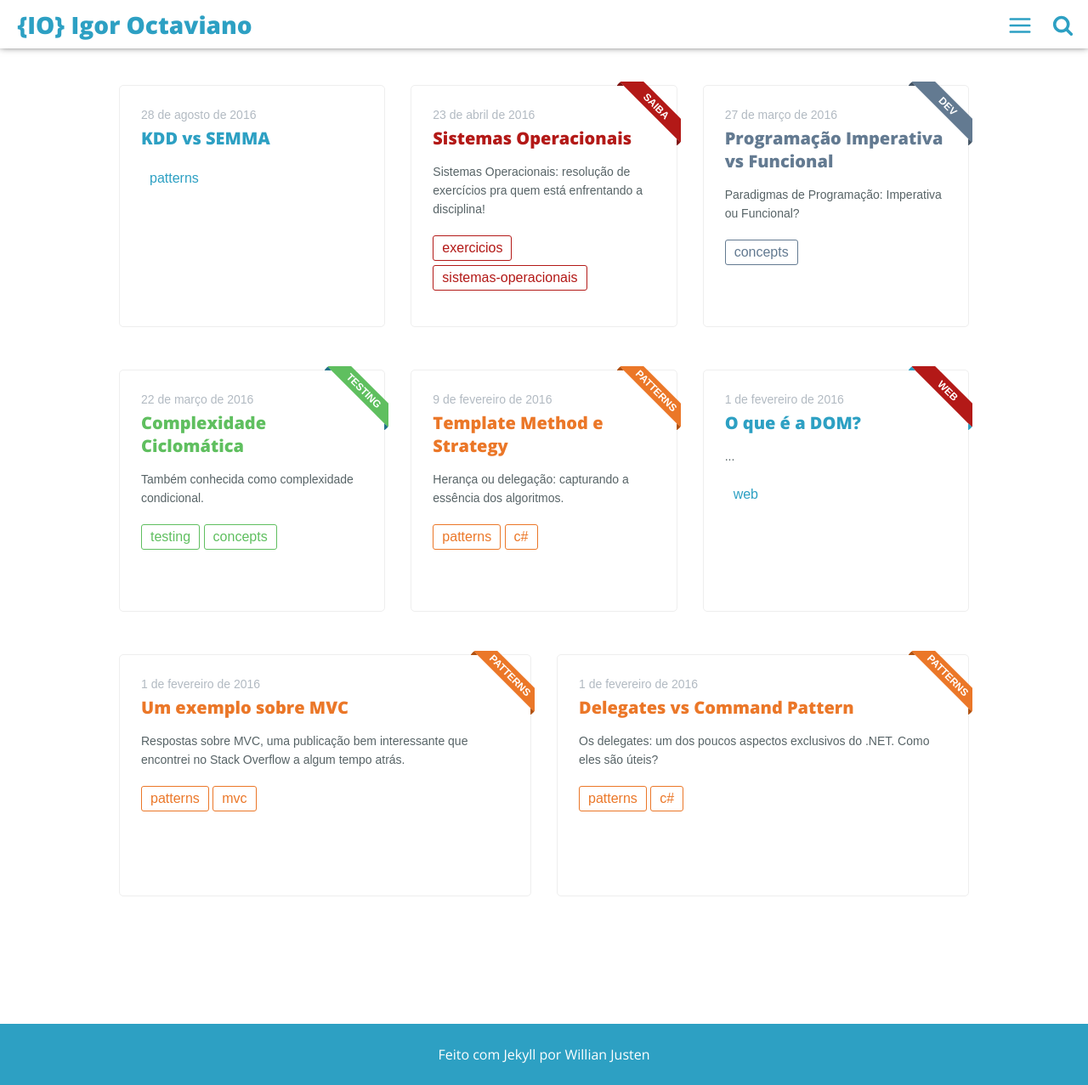
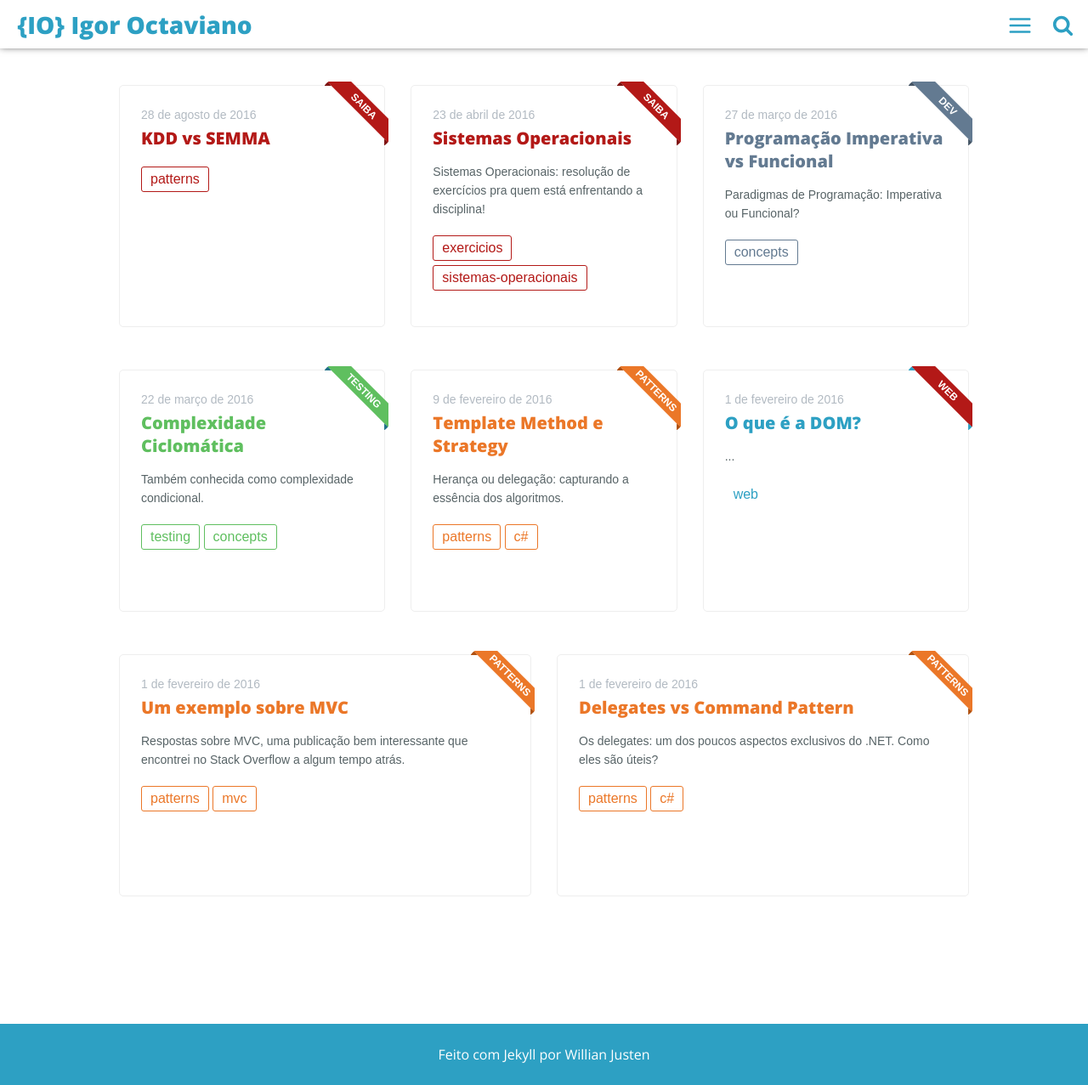
Before and after one commit to igoroctaviano/blog, a Jekyll site: the page built from index.html, in a window 1280 px wide and 1277 px high. Shown: the whole window at 85% size. Built offline with Jekyll 4.4.1, drawn with Linux system fonts in a browser that asks for light colours.

Commit message:
Update tag

```diff
--- a/_posts/2016-08-28-kdd-vs-semma.md
+++ b/_posts/2016-08-28-kdd-vs-semma.md
@@ -4,8 +4,8 @@ title: "KDD vs SEMMA"
 date: 2016-08-28 00:11:00
 image: '/assets/img/kdd-vs-semma/main.png'
 description: ''
-main-class: ''
-color: '#EB7728'
+main-class: 'saiba'
+color: '#3369e8'
 tags: patterns
 categories:
 introduction: ""
```
